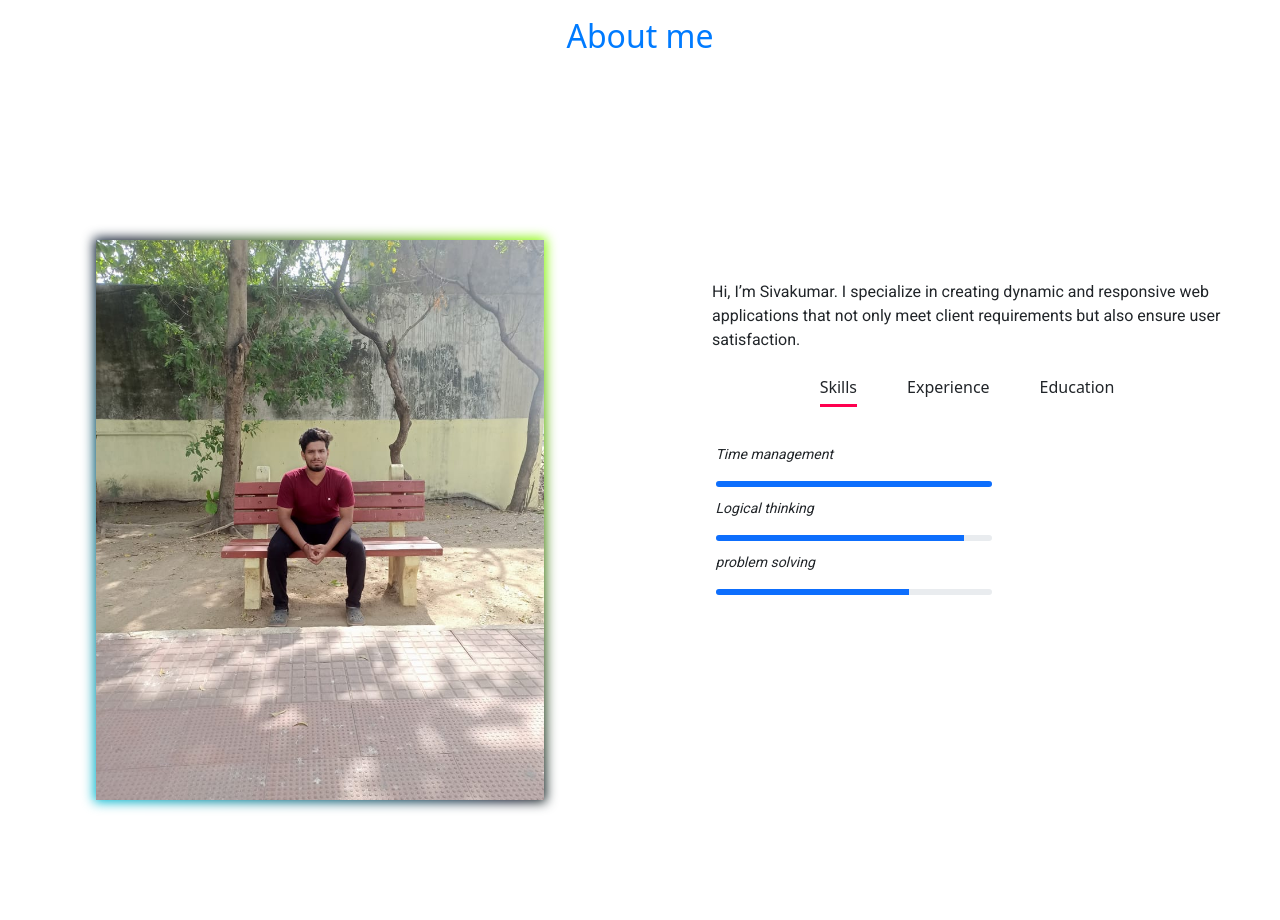
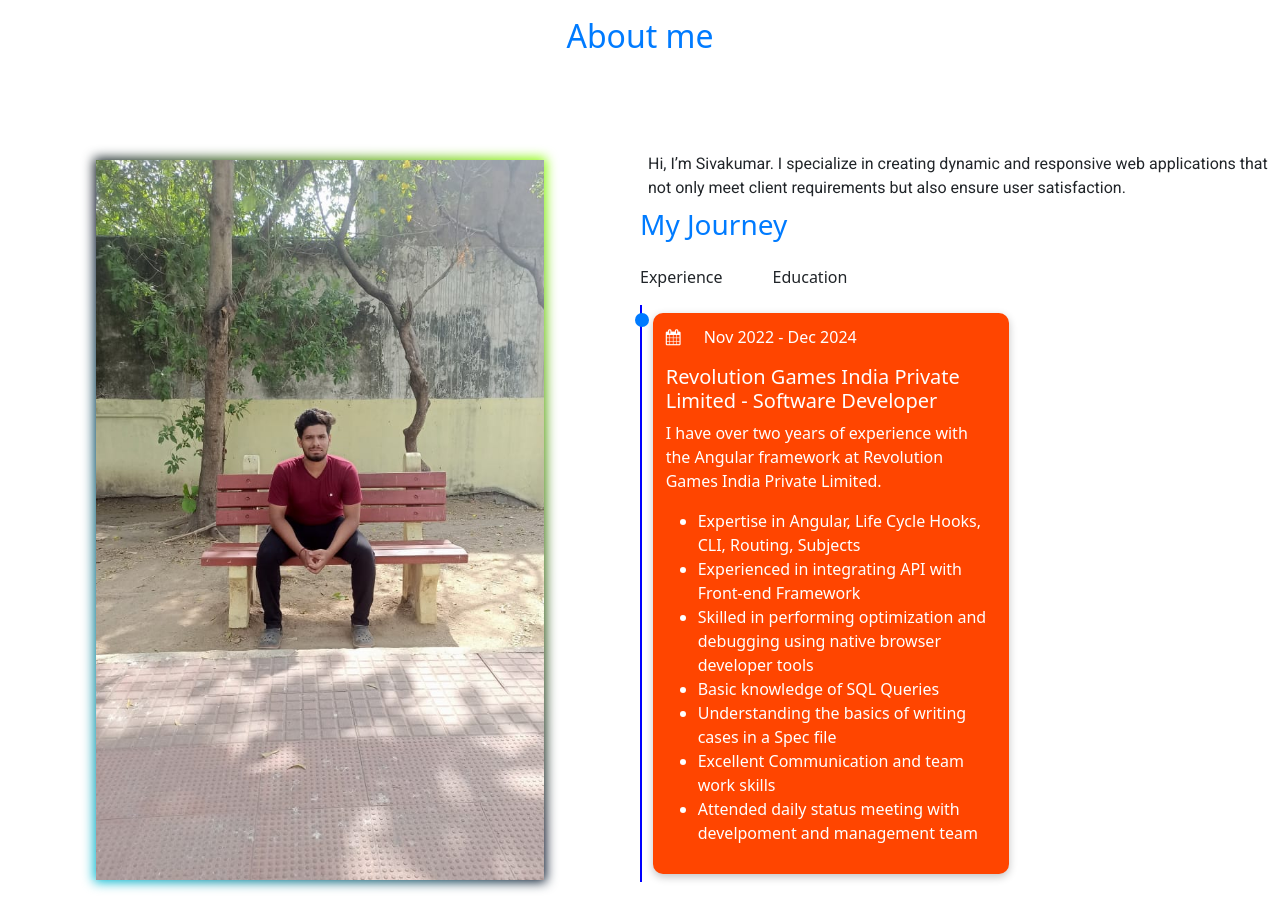
Before and after one commit to Sivakumarsrinivasan/Portfolio, an Angular app: page / in a window 1280 px wide. Shown: the part 840-1760 px from the top of the page. Built offline with nearby package versions, Linux system fonts and the light colour scheme; a web font is replaced by a local one.

Commit message:
changes in about section

```diff
--- a/src/app/about/about.component.css
+++ b/src/app/about/about.component.css
@@ -19,11 +19,9 @@
     font-weight: bold;
 }
  .content{
-    padding-top: 10%;
-   padding-left: 5%;
+
     width: 50%;
     display: flex;
-    align-items: center;
     flex-direction: column;
 
 }
@@ -44,13 +42,14 @@
 
 .about-img-box{
     position: relative;
-    height: 70%;
+    height: 90%;
     width: 70%;
     display: flex;
     align-items: center;
     justify-content: center;
     background: #060c21;
 
+ z-index: -1;
 }
 
 .about-img-box:before{
@@ -155,6 +154,41 @@
     color: blanchedalmond;
 }
 
+.education{
+    border-left: 2px solid blue;
+    padding-left: 3px;
+
+}
+.calender{
+    display: flex
+;
+    align-items: baseline;
+}
+.calender p{
+    margin-left: 7%;
+}
+.education-content{
+    position: relative;
+    /* border: 2px solid blue; */
+    background: orangered;
+    color: white;
+    height: auto;
+    width: 56%;
+    padding: 2%;
+    border-radius: 10px;
+    box-shadow: rgba(0, 0, 0, 0.24) 0px 3px 8px;
+}
+.education-content::before{
+    position: absolute;
+    content: '';
+    background: #007bff;
+    /* border: 2px solid blue; */
+    padding: 2%;
+    border-radius: 20px;
+    left: -18px;
+    top: 0;
+}
+
 @media (max-width: 800px){
 
     .about{
--- a/src/app/about/about.component.html
+++ b/src/app/about/about.component.html
@@ -19,52 +19,63 @@
                 <br/>
                 <p class="m-2 Intro-para">
                     Hi, I’m Sivakumar. I specialize in creating dynamic and responsive web applications that not only meet client requirements but also ensure user satisfaction.</p>
-                 <div class="tab-titles ">
-                    <p class="tab-links about-active" (click)="aboutCategorySelection($event,1)">Skills</p>
+                <h3 style="color: #007bff;">My Journey</h3>
+                    <div class="tab-titles ">
                     <p class="tab-links" (click)="aboutCategorySelection($event,2)">Experience</p>
                     <p class="tab-links" (click)="aboutCategorySelection($event,3)">Education</p>
                  </div>
+    <div *ngIf="this.education" class="education">
+        <div class="education-content m-2">
+            <div class="calender">
+                <i class="fa fa-calendar"></i>
+                <p>2017</p>
+            </div>
 
-                 <div class="content-list">
-                     <div class="skills" *ngIf="skills">
-                        <div>
-                            <p>Time management</p>
-                        <div class="progress" style="width: 50%; height: 6px;">
-                            <div class="progress-bar" role="progressbar" aria-valuenow="40"
-                            aria-valuemin="0" aria-valuemax="70" style="width:100%">
+            <h5>SSLC - Sri Sankara Vidhyalaya</h5>
+            <p>Completed till 10th with the percentage of 85%</p>
+        </div>
+        <div class="education-content m-2">
+            <div class="calender">
+                <i class="fa fa-calendar"></i>
+                <p>2017-2019</p>
+            </div>
+            <h5>HSLC - Sri Ahoblia Math oriental</h5>
+            <p>Completed till 11th and 12 th with the percentage of 75%</p>
 
-                            </div>
-                          </div>
-                        </div>
+        </div>
+        <div class="education-content m-2">
+            <div class="calender">
+                <i class="fa fa-calendar"></i>
+                <p>2019-2022</p>
+            </div>
+            <h5>Agurchand Manmull Jain College</h5>
+            <p>Completed Bachelors degree in Computer science with the percentage of 85%</p>
+        </div>
+    </div>
+    <div *ngIf="this.experience" class="education">
+        <div class="education-content m-2">
+            <div class="calender">
+                <i class="fa fa-calendar"></i>
+                <p>Nov 2022 - Dec 2024</p>
+            </div>
+            <h5>Revolution Games India Private Limited - Software Developer</h5>
+            <p>I have over two years of experience with the Angular framework at Revolution Games India Private Limited. </p>
+            <ul>
+               <li>Expertise in Angular, Life Cycle Hooks, CLI, Routing, Subjects</li>
+               <li>Experienced in integrating API with Front-end Framework</li>
+               <li>Skilled in performing optimization and debugging using native
+                   browser developer tools</li>
+               <li>Basic knowledge of SQL Queries</li>
+               <li>Understanding the basics of writing cases in a Spec file</li>
+               <li>Excellent Communication and team work skills</li>
+               <li>Attended daily status meeting with develpoment and management
+                   team</li>
+            </ul>
+        </div>
 
-                        <div style="margin-top: 2%;">
-                            <p>Logical thinking</p>
-                        <div class="progress" style="width: 50%; height: 6px;">
-                            <div class="progress-bar" role="progressbar" aria-valuenow="40"
-                            aria-valuemin="0" aria-valuemax="70" style="width:90%">
 
-                            </div>
-                          </div>
-                        </div>
+    </div>
 
-                        <div style="margin-top: 2%;">
-                            <p>problem solving</p>
-                        <div class="progress" style="width: 50%; height: 6px;">
-                            <div class="progress-bar" role="progressbar" aria-valuenow="40"
-                            aria-valuemin="0" aria-valuemax="70" style="width:70%">
-
-                            </div>
-                          </div>
-                        </div>
-                     </div>
-                     <div class="experience" *ngIf="experience">
-
-    I have over two years of experience with the Angular framework at Revolution Games India Private Limited.
-                     </div>
-                     <div class="education" *ngIf="education">
-                        I completed my 10th grade at Sri Sankara vidhyalaya School, pursued my higher secondary education at Sri Ahobila Oriental School, and earned my undergraduate degree from Agurchand Manmull Jain College.
-                     </div>
-                 </div>
 
             </div>
            </div>
--- a/src/app/about/about.component.ts
+++ b/src/app/about/about.component.ts
@@ -17,8 +17,8 @@ ngOnInit(): void {
 }
 
 
-skills:boolean = true;;
-experience:boolean = false;
+skills:boolean = false;
+experience:boolean = true;
 education:boolean = false;
 
 
```
